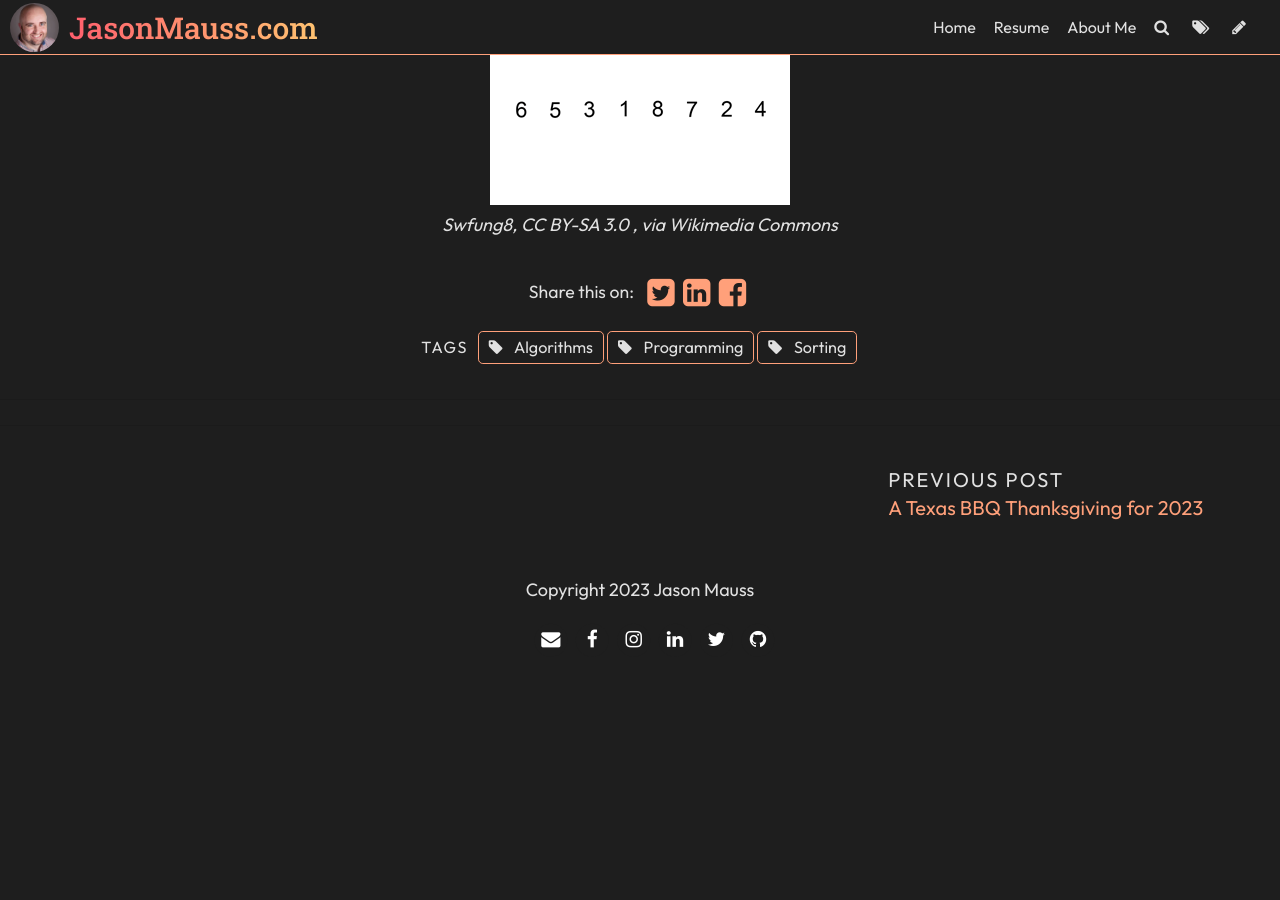
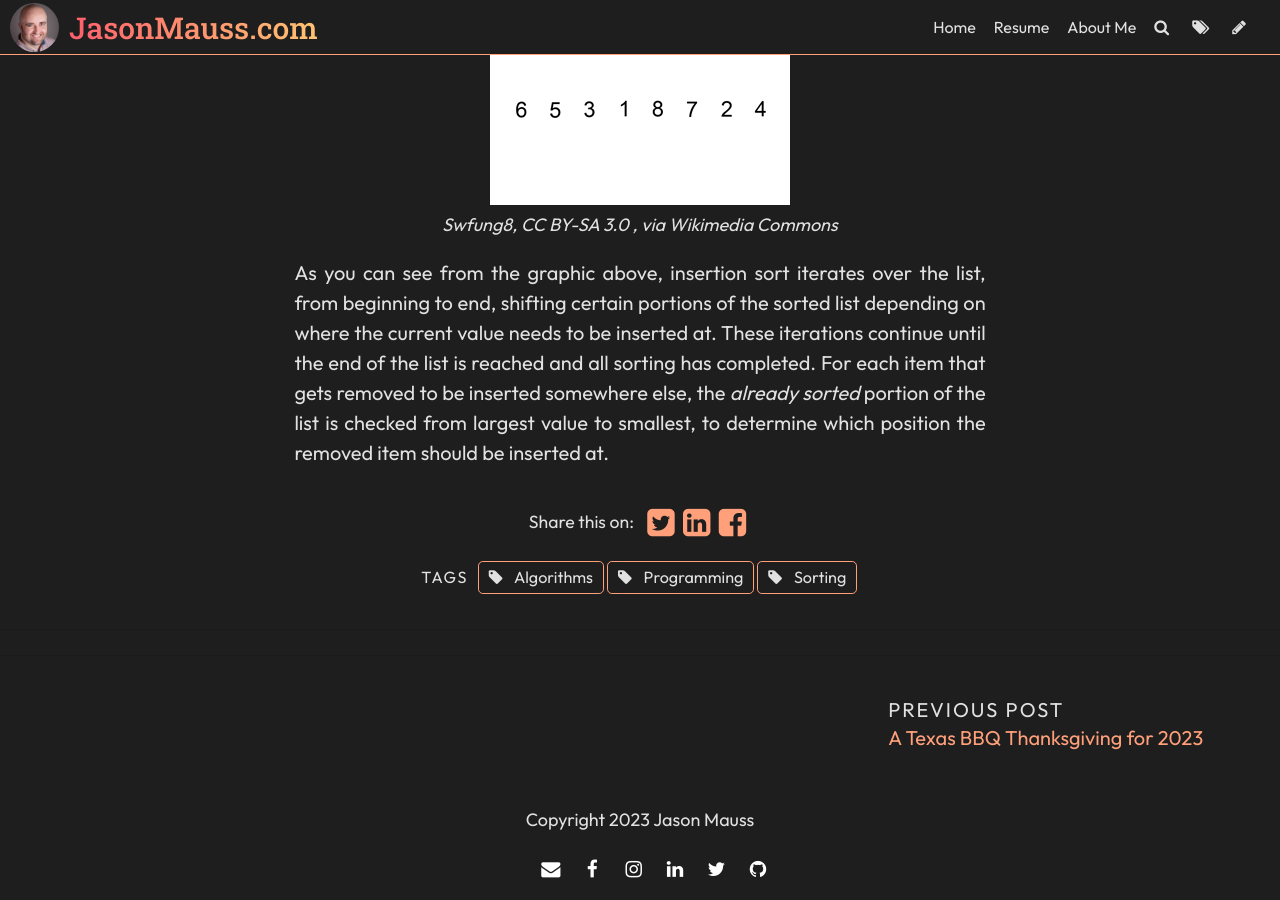
Before and after one commit to jasonmauss/jasonmaussblog, a Jekyll site: the page built from _posts/2023-11-29-algo-series-3-insertion-sort.md, in a window 1280 px wide and 900 px high, scrolled down 882 px. Built offline with Jekyll 4.4.1, drawn with Linux system fonts in a browser that asks for light colours; some web fonts are replaced; comment, search, counter and statistics services are not loaded; before the commit the page ends 1568 px from its top, so only the background shows below that.

Commit message:
Update Post “2023-11-29-algo-series-3-insertion-sort”

```diff
--- a/_posts/2023-11-29-algo-series-3-insertion-sort.md
+++ b/_posts/2023-11-29-algo-series-3-insertion-sort.md
@@ -20,3 +20,5 @@ Insertion sort works by building the end result (typically an array or list of s
 For a visual demonstration of insertion sort, here's a quick graphic to help with the concept
 
 ![Swfung8, CC BY-SA 3.0 <https://creativecommons.org/licenses/by-sa/3.0>, via Wikimedia Commons](../uploads/insertion-sort-example-300px.gif "A visual demonstration of the Insertion Sort algorithm")
+
+As you can see from the graphic above, insertion sort iterates over the list, from beginning to end, shifting certain portions of the sorted list depending on where the current value needs to be inserted at. These iterations continue until the end of the list is reached and all sorting has completed. For each item that gets removed to be inserted somewhere else, the *already sorted* portion of the list is checked from largest value to smallest, to determine which position the removed item should be inserted at.
```
